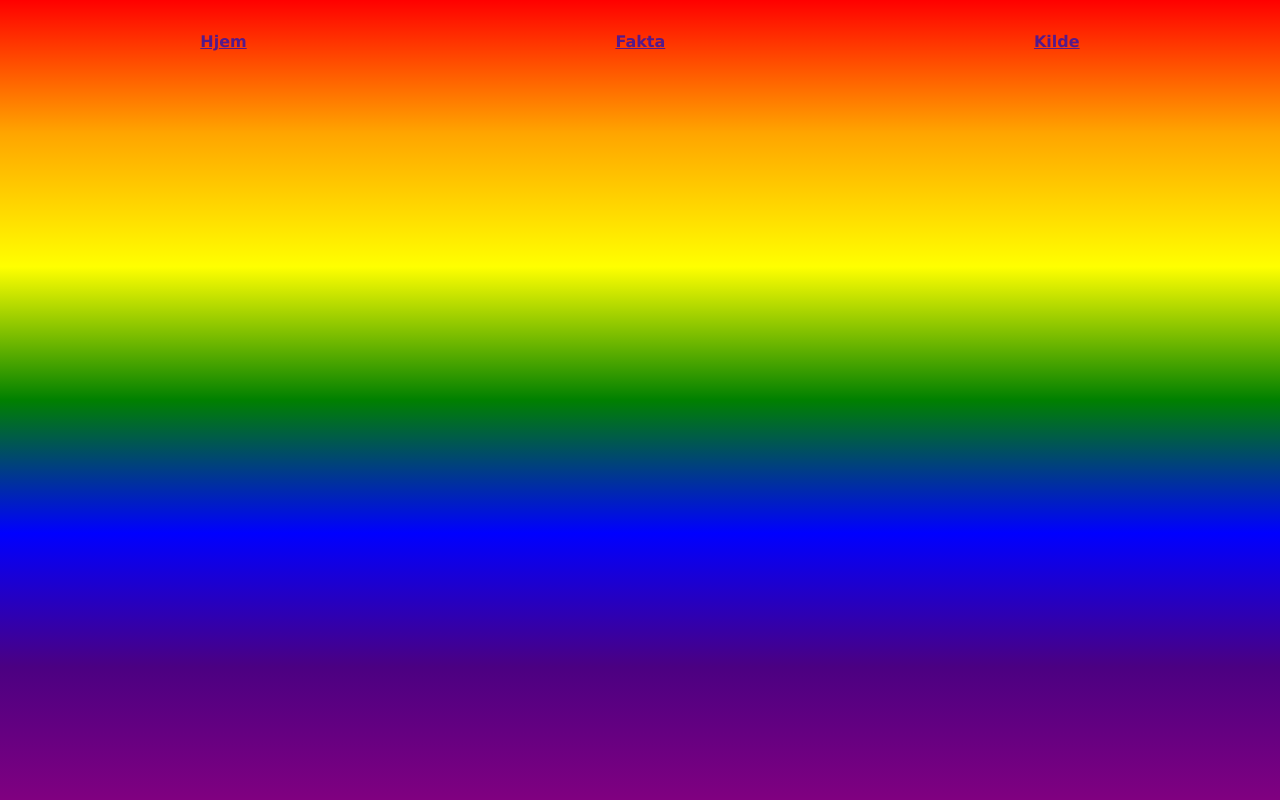
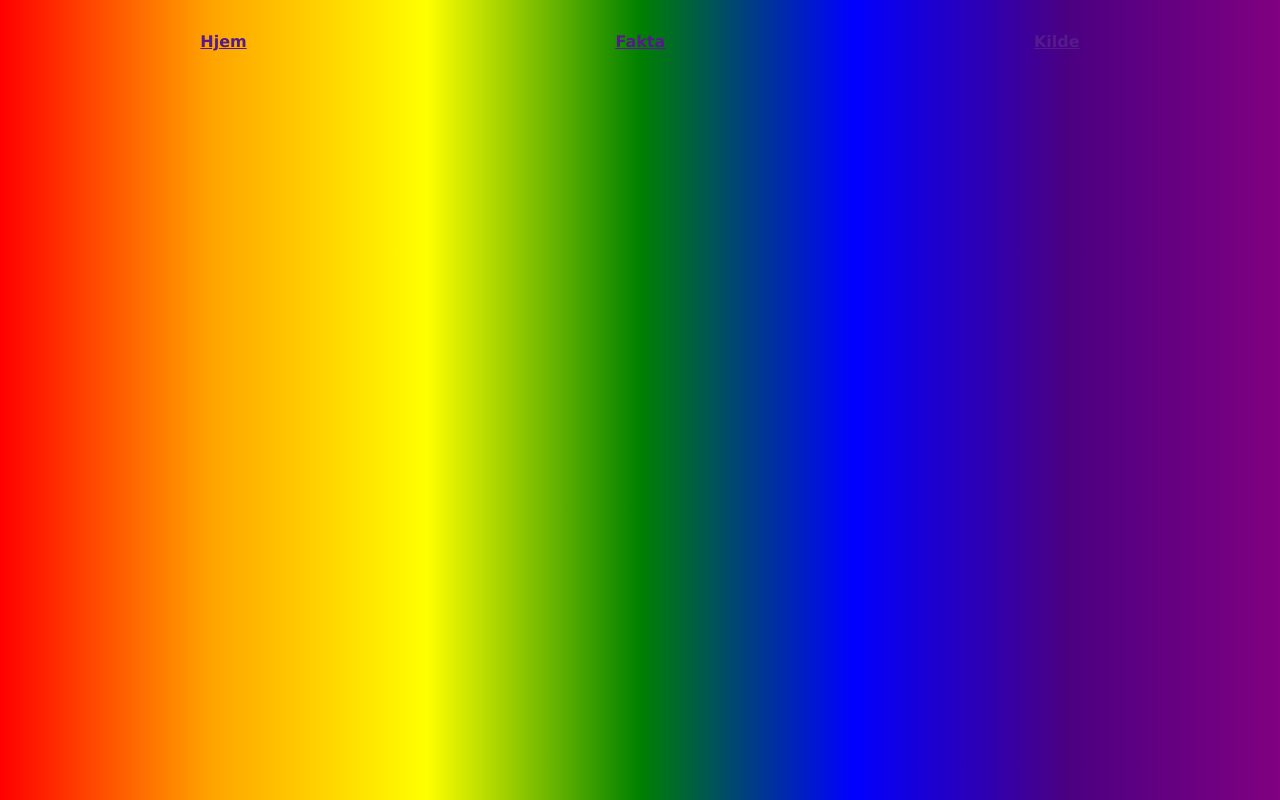
Before and after one commit to PollyKoder/dropDownMenu, a plain HTML site: page index.html in a window 1280 px wide. Drawn offline with Linux system fonts and the light colour scheme.

Commit message:
EditCss2

```diff
--- a/style.css
+++ b/style.css
@@ -6,7 +6,7 @@
 
 body {
     height: 100vh;
-    background-image: linear-gradient( red, orange, yellow, green, blue, indigo, purple);
+    background-image: linear-gradient(to right, red, orange, yellow, green, blue, indigo, purple);
     background-repeat: no-repeat;
 }
 
```
